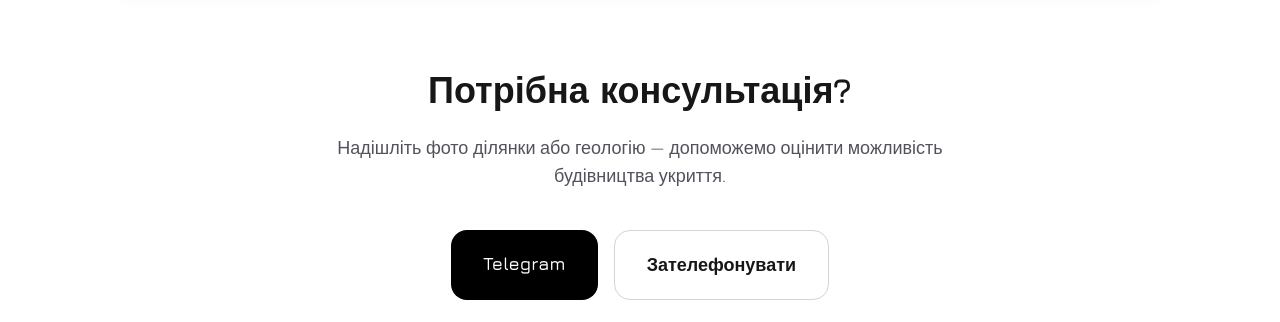
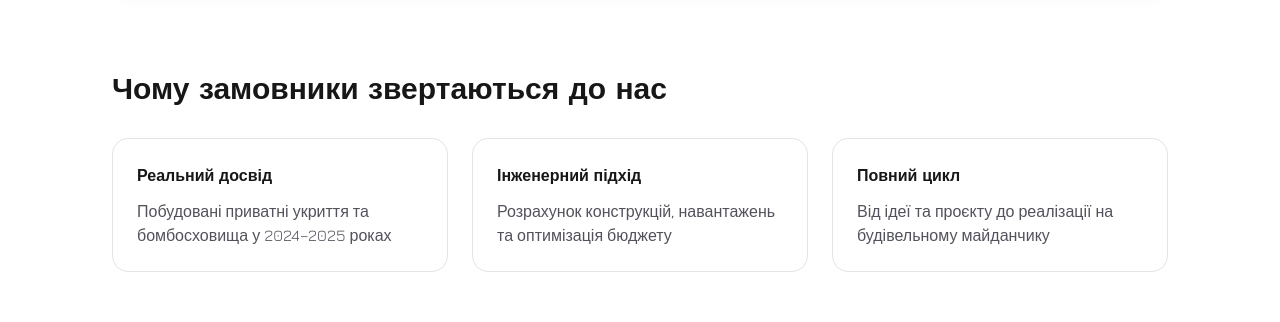
Before and after one commit to DenysKavun/beton-new, a Next.js app: page /bomboshovyshcha in a window 1280 px wide. Shown: the part 4772-5094 px from the top of the page. Built offline with nearby package versions, Linux system fonts and the light colour scheme.

Commit message:
Update page.tsx

```diff
--- a/app/bomboshovyshcha/page.tsx
+++ b/app/bomboshovyshcha/page.tsx
@@ -270,6 +270,51 @@ export default function BombShelterPage() {
 
         </section>
 
+<section className="mb-20">
+
+  <h2 className="text-3xl font-bold mb-8">
+    Чому замовники звертаються до нас
+  </h2>
+
+  <div className="grid grid-cols-1 md:grid-cols-3 gap-6">
+
+    <div className="p-6 rounded-2xl border border-zinc-200">
+      <h3 className="font-semibold mb-3">
+        Реальний досвід
+      </h3>
+
+      <p className="text-zinc-600">
+        Побудовані приватні укриття та бомбосховища у 2024–2025 роках
+      </p>
+    </div>
+
+    <div className="p-6 rounded-2xl border border-zinc-200">
+      <h3 className="font-semibold mb-3">
+        Інженерний підхід
+      </h3>
+
+      <p className="text-zinc-600">
+        Розрахунок конструкцій, навантажень та оптимізація бюджету
+      </p>
+    </div>
+
+    <div className="p-6 rounded-2xl border border-zinc-200">
+      <h3 className="font-semibold mb-3">
+        Повний цикл
+      </h3>
+
+      <p className="text-zinc-600">
+        Від ідеї та проєкту до реалізації на будівельному майданчику
+      </p>
+    </div>
+
+  </div>
+
+</section>
+
+
+
+
         {/* CTA */}
         <section className="text-center">
 
```
